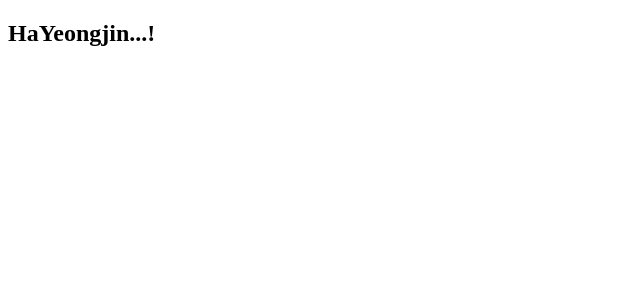
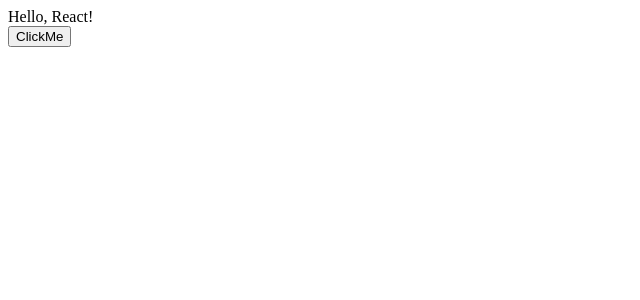
Before and after one commit to nooooooob12/React-Typescript, a React (Create React App) app in the folder testapp/: page / in a window 1280 px wide. Shown: the top 300 px of the page, without its empty margins (0-640 px from the left). Built offline with nearby package versions, Linux system fonts and the light colour scheme.

Commit message:
Ts&React Study

```diff
--- a/testapp/public/index.html
+++ b/testapp/public/index.html
@@ -2,14 +2,12 @@
 <html lang="en">
   <head>
     <meta charset="utf-8" />
-    <link rel="icon" href="%PUBLIC_URL%/favicon.ico" />
     <meta name="viewport" content="width=device-width, initial-scale=1" />
     <meta name="theme-color" content="#000000" />
     <meta
       name="description"
       content="Web site created using create-react-app"
     />
-    <link rel="apple-touch-icon" href="%PUBLIC_URL%/logo192.png" />
     <link rel="manifest" href="%PUBLIC_URL%/manifest.json" />
     <title>TS&React</title>
   </head>
--- a/testapp/src/App.tsx
+++ b/testapp/src/App.tsx
@@ -1,12 +1,11 @@
 import React from 'react';
 import Greeting from './Greeting'
 
-function App() {
-  return (
-    <div>
-      <Greeting name='HaYeongjin'/>
-    </div>
-      )
+const App:React.FC=()=>{
+  const onClick = (name:string)=>{
+    console.log(`${name} says hello`);
+  }
+  return <Greeting name="React" onClick={onClick}/>
 }
 
 export default App;
--- a/testapp/src/Greeting.tsx
+++ b/testapp/src/Greeting.tsx
@@ -3,14 +3,45 @@
 type GreetingProps = {
     name:string;
     mark: string;
+    optional?: string;
+    onClick:(name:string)=>void // onClick 이벤트 핸들러가 활성화 되었을때 name 타입이 string이면 아무것도 리턴하지 않는다 ?
 };
-//.FC를 사용할때 -> props type을 Generics(?)으로 넣어서 사용. (제너릭 타입은 타입에 유연성을 제공하여 컴포넌트 등에서 재사용을 가능하게 해주는 타입)
-// any 타입과 유사하지만 다름 모든 타입을 유연하게 동적으로 사용할 수 있게 해주기 위해 제너릭 타입을 사용한다고 함!
-const Greetings=({name,mark}:GreetingProps)=>(
+//React.FC를 사용할때 -> props type을 Generics(?)으로 넣어서 사용. (제너릭 타입은 타입에 유연성을 제공하여 컴포넌트 등에서 재사용을 가능하게 해주는 타입)
+// any 타입과 유사하지만 다른점 -> 모든 타입을 유연하게 동적으로 사용할 수 있게 해주기 위해 제너릭 타입을 사용한다고 함! (함수가 선언될 때 타입이 결정)
+//Generic은 함수를 타이핑 해주지만, 인수를 타이핑 해주지는 않는다 + Children을 기본적으로 포함하기 떄문에 defaultProps를 포함할 수 없게 된다?
+
+//1. React.FC(제너릭) 사용형태
+
+/* const Greetings:React.FC<GreetingProps>=({name})=>{
+    return <h2>{name}__</h2>
+}
+ */
+
+//2. 제너릭을 사용하지 않았을때의 형태(defaultProps가 활성화됨) * 많은 사람들이 이 형태를 권장하고 있음.
+
+/* const Greetings=({name,mark}:GreetingProps)=>(
 <h2>{name}...{mark}</h2>
 
-)
+) */
+
+//3.컴포넌트 내에서 특정 함수를 Props로 받아올 때 사용할 수 있는 방식(타입지정)
+
+function Greetings({name,mark,optional,onClick}:GreetingProps) {
+    const handleronClick = () => onClick(name);
+    return(
+        <>
+            <div>
+                Hello, {name}{mark}
+                {optional && <p>{optional}</p>}
+            </div>
+            <div>
+                <button onClick={handleronClick}>ClickMe</button>
+            </div>
+        </>
+    )
+}
+
 Greetings.defaultProps = {
-    mark:'!'
+    mark:'!',
 };
 export default Greetings;
--- a/testapp/src/index.tsx
+++ b/testapp/src/index.tsx
@@ -1,7 +1,6 @@
 import React from 'react';
 import ReactDOM from 'react-dom/client';
 import App from './App';
-import reportWebVitals from './reportWebVitals';
 
 const root = ReactDOM.createRoot(
   document.getElementById('root') as HTMLElement
@@ -11,8 +10,3 @@
     <App />
   </React.StrictMode>
 );
-
-// If you want to start measuring performance in your app, pass a function
-// to log results (for example: reportWebVitals(console.log))
-// or send to an analytics endpoint. Learn more: https://bit.ly/CRA-vitals
-reportWebVitals();
--- /dev/null
+++ b/testapp/src/react-app-env.d.ts
@@ -0,0 +1 @@
+/// <reference types="react-scripts" />
```
Also changed, not shown: testapp/src/setupTests.ts (added, +5 -0 lines), 1 other file (tests, documents, lock files or other folders).
